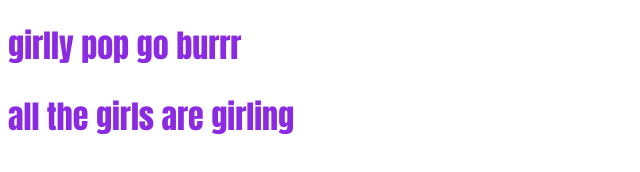
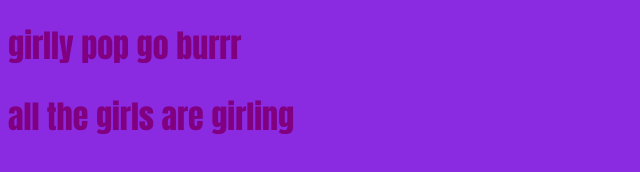
Before and after one commit to kayla-drake2008/gamesite, a plain HTML site: page index.html in a window 1280 px wide. Shown: the whole page, without its empty margins (0-640 px from the left). Drawn offline with Linux system fonts and the light colour scheme.

Commit message:
10/14 at 9:30

```diff
--- a/images/style.css
+++ b/images/style.css
@@ -1,5 +1,6 @@
 body{
-    color:blueviolet;
+    background-color:blueviolet;
+    color:purple;
 }
 h1{
     font-family: Impact, Haettenschweiler, 'Arial Narrow Bold', sans-serif;
--- a/index.html
+++ b/index.html
@@ -4,7 +4,7 @@
     <meta charset="UTF-8">
     <meta name="viewport" content="width=device-width, initial-scale=1.0">
     <title>Document</title>
-    <link rel="stylesheet" href="images/style.css"
+    <link rel="stylesheet" href="images/style.css">
 </head>
 <body>
     <h1>girlly pop go burrr</h1>
```
